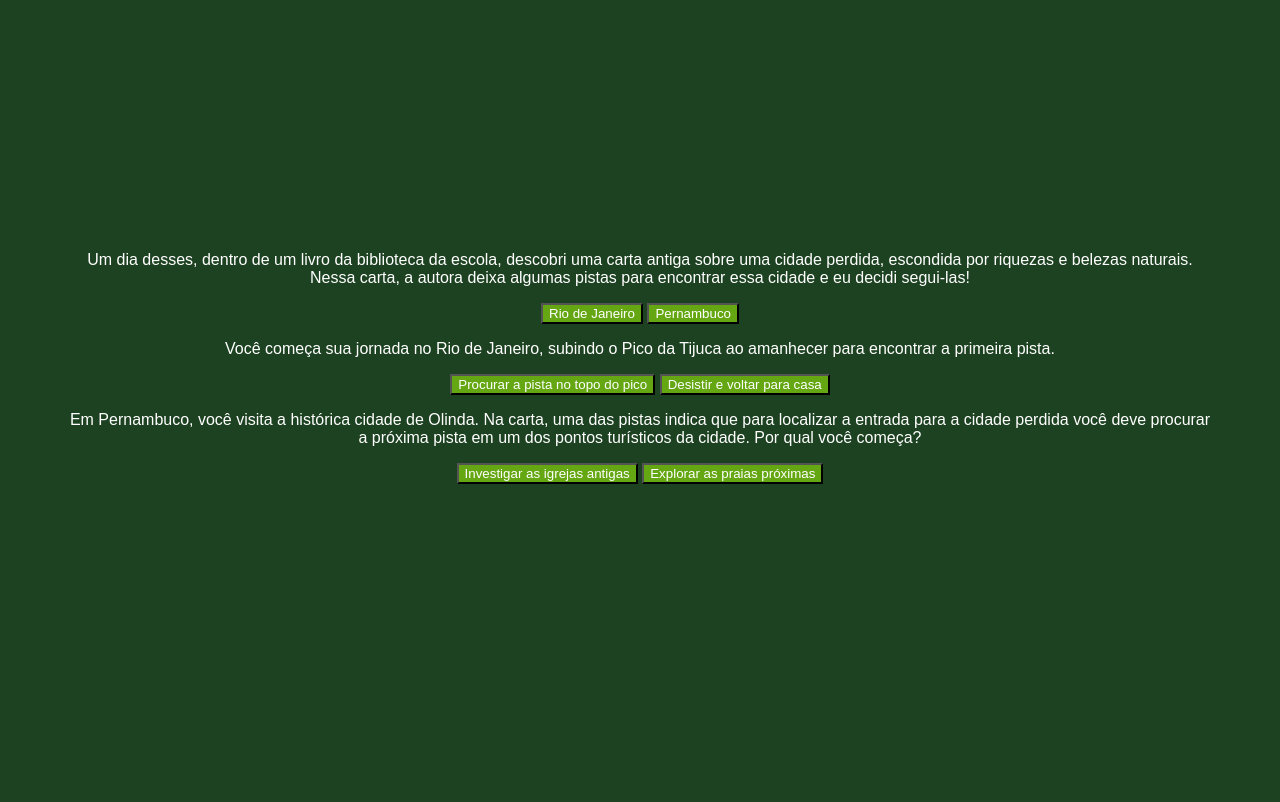
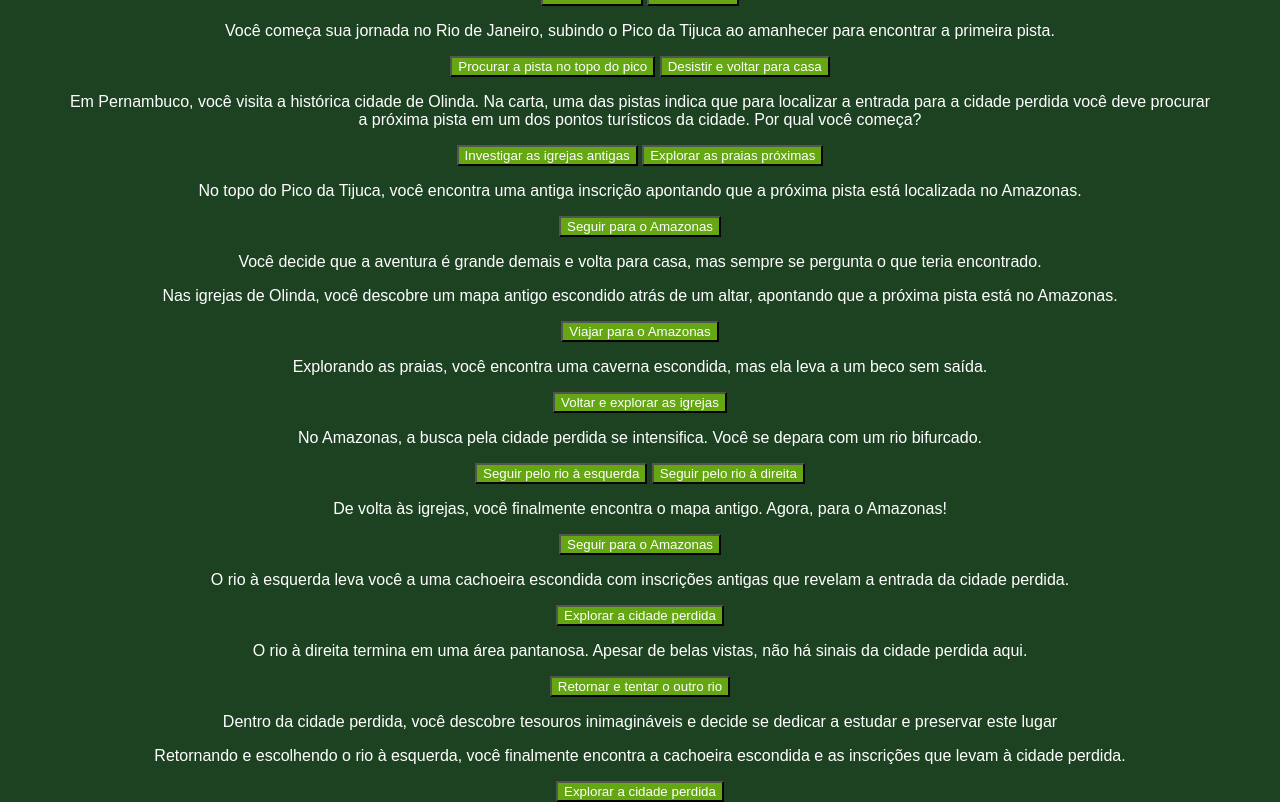
Before and after one commit to GosALD/aluara-aventura, a plain HTML site: page index.html in a window 1280 px wide. Drawn offline with Linux system fonts and the light colour scheme; a web font is replaced by a local one.

Commit message:
Update index.html

```diff
--- a/index.html
+++ b/index.html
@@ -17,23 +17,81 @@
     <main>
     <div class="passo ativo" id="passo-0">
         <img src="cenario-passo0.png" alt="">
-             <p>Um dia desses, dentro de um livro da biblioteca da escola, descobri uma carta antiga sobre uma cidade perdida, escondida por riquezas e belezas naturais. Nessa carta, a autora deixa algumas pistas para encontrar essa cidade e eu decidi segui-las!</p>
+        <p>Um dia desses, dentro de um livro da biblioteca da escola, eu descobri uma carta antiga sobre uma cidade
+            perdida, escondida por riquezas e belezas naturais. Nessa carta, a autora deixa algumas pistas para
+            encontrar essa cidade e eu decidi segui-las!</p>
         <button class="btn-proximo" data-proximo="1">Rio de Janeiro</button>
         <button class="btn-proximo" data-proximo="2">Pernambuco</button>
     </div>
     <div class="passo" id="passo-1">
-            <p>Você começa sua jornada no Rio de Janeiro, subindo o Pico da Tijuca ao amanhecer para encontrar a primeira pista.</p>
+        <p>Você começa sua jornada no Rio de Janeiro, subindo o Pico da Tijuca ao amanhecer para encontrar a primeira
+            pista.</p>
         <button class="btn-proximo" data-proximo="3">Procurar a pista no topo do pico</button>
         <button class="btn-proximo" data-proximo="4">Desistir e voltar para casa</button>
     </div>
     <div class="passo" id="passo-2">
-            <p>Em Pernambuco, você visita a histórica cidade de Olinda. Na carta, uma das pistas indica que para localizar a entrada para a cidade perdida você deve procurar a próxima pista em um dos pontos turísticos da cidade. Por qual você começa?</p>
+        <p>Em Pernambuco, você visita a histórica cidade de Olinda. Na carta, uma das pistas indica que para localizar a
+            entrada para a cidade perdida você deve procurar a próxima pista em um dos pontos turísticos da cidade. Por
+            qual você começa?</p>
         <button class="btn-proximo" data-proximo="5">Investigar as igrejas antigas</button>
         <button class="btn-proximo" data-proximo="6">Explorar as praias próximas</button>
+    </div>
+    <div class="passo" id="passo-3">
+        <p>No topo do Pico da Tijuca, você encontra uma antiga inscrição apontando que a próxima pista está localizada
+            no Amazonas.</p>
+        <button class="btn-proximo" data-proximo="7">Seguir para o Amazonas</button>
+    </div>
 
+    <div class="passo" id="passo-4">
+        <p>Você decide que a aventura é grande demais e volta para casa, mas sempre se pergunta o que teria encontrado.
+        </p>
+    </div>
+
+    <div class="passo" id="passo-5">
+        <p>Nas igrejas de Olinda, você descobre um mapa antigo escondido atrás de um altar, apontando que a próxima
+            pista está no Amazonas.</p>
+        <button class="btn-proximo" data-proximo="7">Viajar para o Amazonas</button>
+    </div>
+
+    <div class="passo" id="passo-6">
+        <p>Explorando as praias, você encontra uma caverna escondida, mas ela leva a um beco sem saída.</p>
+        <button class="btn-proximo" data-proximo="8">Voltar e explorar as igrejas</button>
+    </div>
+
+    <div class="passo" id="passo-7">
+        <p>No Amazonas, a busca pela cidade perdida se intensifica. Você se depara com um rio bifurcado.</p>
+        <button class="btn-proximo" data-proximo="9">Seguir pelo rio à esquerda</button>
+        <button class="btn-proximo" data-proximo="10">Seguir pelo rio à direita</button>
+    </div>
+
+    <div class="passo" id="passo-8">
+        <p>De volta às igrejas, você finalmente encontra o mapa antigo. Agora, para o Amazonas!</p>
+        <button class="btn-proximo" data-proximo="7">Seguir para o Amazonas</button>
+    </div>
+
+    <div class="passo" id="passo-9">
+        <p>O rio à esquerda leva você a uma cachoeira escondida com inscrições antigas que revelam a entrada da cidade
+            perdida.</p>
+        <button class="btn-proximo" data-proximo="11">Explorar a cidade perdida</button>
+    </div>
+
+    <div class="passo" id="passo-10">
+        <p>O rio à direita termina em uma área pantanosa. Apesar de belas vistas, não há sinais da cidade perdida aqui.
+        </p>
+        <button class="btn-proximo" data-proximo="12">Retornar e tentar o outro rio</button>
+    </div>
+
+    <div class="passo" id="passo-11">
+        <p>Dentro da cidade perdida, você descobre tesouros inimagináveis e decide se dedicar a estudar e preservar este
+            lugar</p>
+    </div>
+
+    <div class="passo" id="passo-12">
+        <p>Retornando e escolhendo o rio à esquerda, você finalmente encontra a cachoeira escondida e as inscrições que
+            levam à cidade perdida.</p>
+        <button class="btn-proximo" data-proximo="11">Explorar a cidade perdida</button>
     </div>
 </main>
-
 
 
         <script src="script.js"></script>
```
Lines whose indentation alone changed are shown as unchanged.
